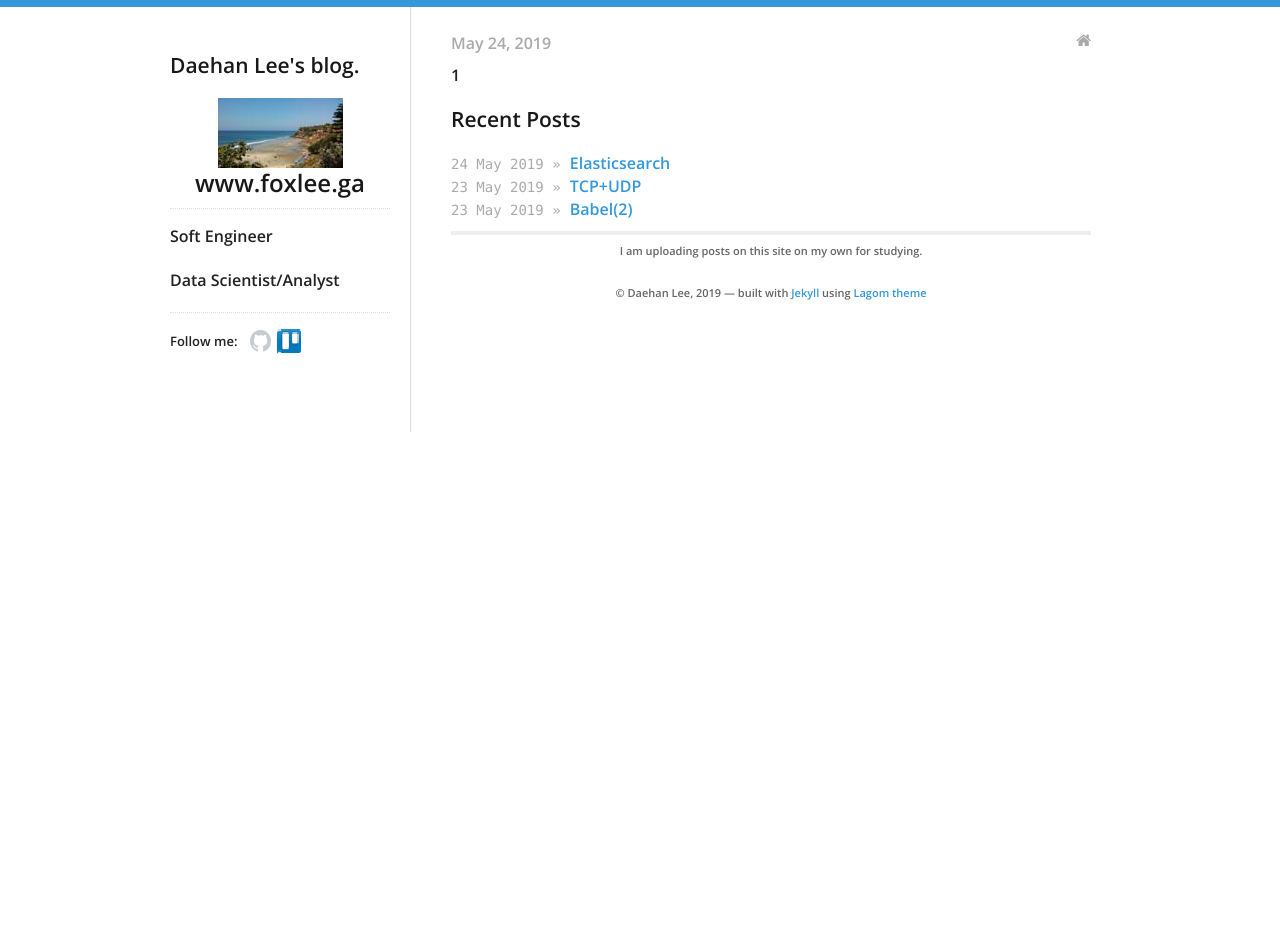
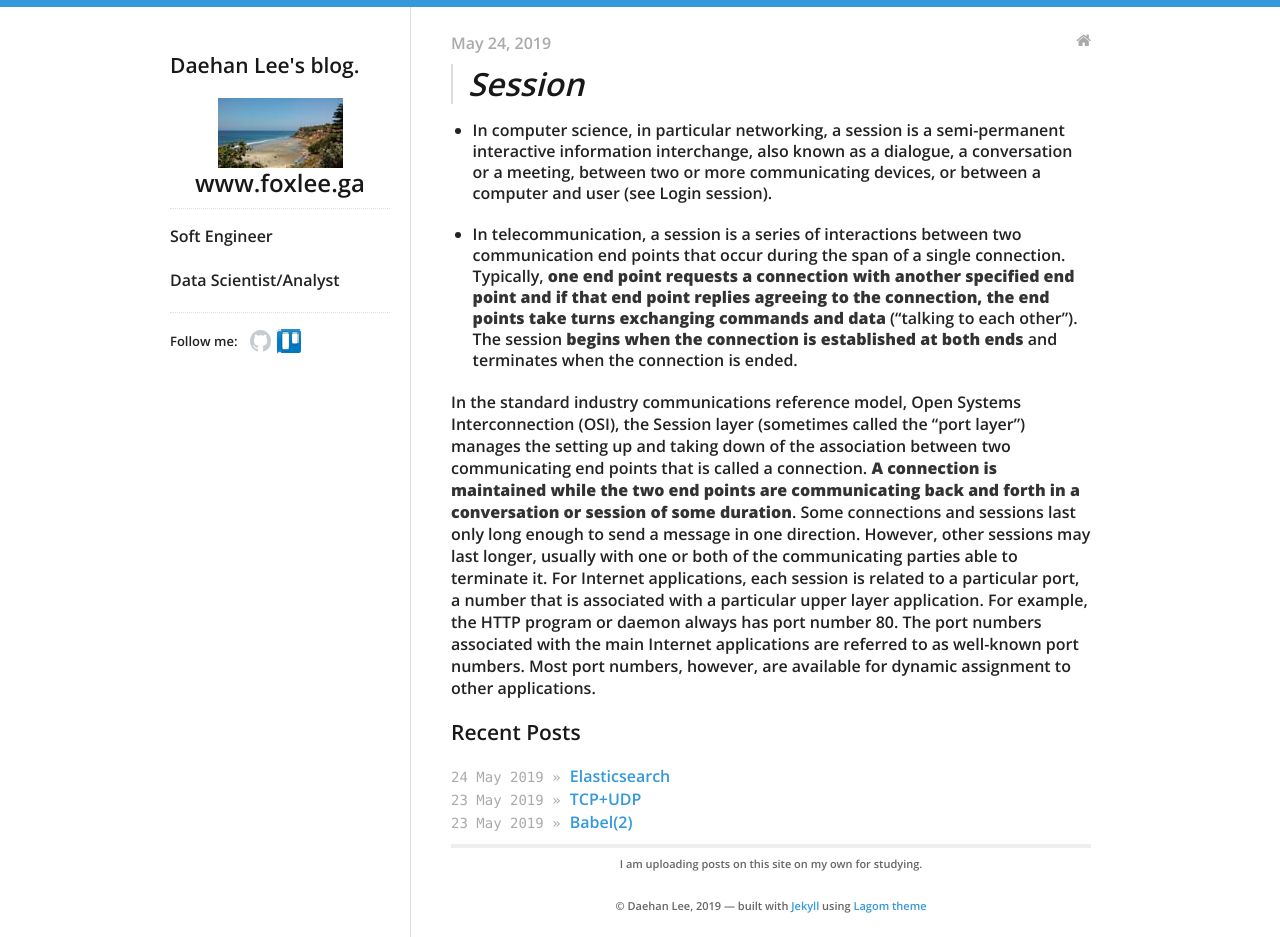
Before and after one commit to daehan0226/Study, a Jekyll site: the page built from _posts/2019-05-24-Session.md, in a window 1280 px wide. Built offline with Jekyll 4.4.1, drawn with Linux system fonts in a browser that asks for light colours; before the commit the page ends 907 px from its top, so only the background shows below that.

Commit message:
Update 2019-05-24-Session.md

```diff
--- a/_posts/2019-05-24-Session.md
+++ b/_posts/2019-05-24-Session.md
@@ -4,4 +4,14 @@ title: Session
 categories:
 - blog
 ---
-1
+
+
+> # Session
+
+
+* In computer science, in particular networking, a session is a semi-permanent interactive information interchange, also known as a dialogue, a conversation or a meeting, between two or more communicating devices, or between a computer and user (see Login session).
+
+
+* In telecommunication, a session is a series of interactions between two communication end points that occur during the span of a single connection. Typically, **one end point requests a connection with another specified end point and if that end point replies agreeing to the connection, the end points take turns exchanging commands and data** ("talking to each other"). The session **begins when the connection is established at both ends** and terminates when the connection is ended.
+
+In the standard industry communications reference model, Open Systems Interconnection (OSI), the Session layer (sometimes called the "port layer") manages the setting up and taking down of the association between two communicating end points that is called a connection. **A connection is maintained while the two end points are communicating back and forth in a conversation or session of some duration**. Some connections and sessions last only long enough to send a message in one direction. However, other sessions may last longer, usually with one or both of the communicating parties able to terminate it. For Internet applications, each session is related to a particular port, a number that is associated with a particular upper layer application. For example, the HTTP program or daemon always has port number 80. The port numbers associated with the main Internet applications are referred to as well-known port numbers. Most port numbers, however, are available for dynamic assignment to other applications.
```
